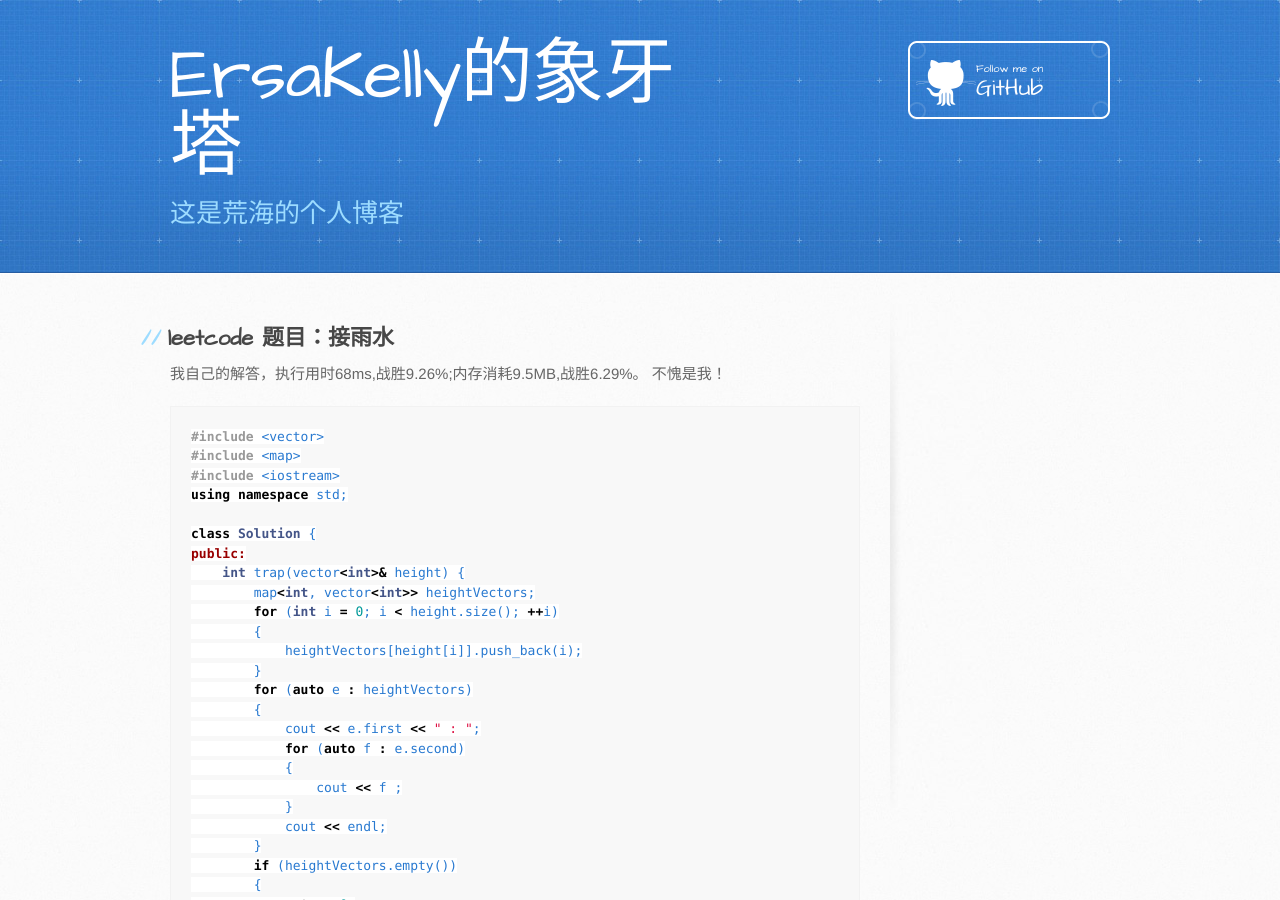
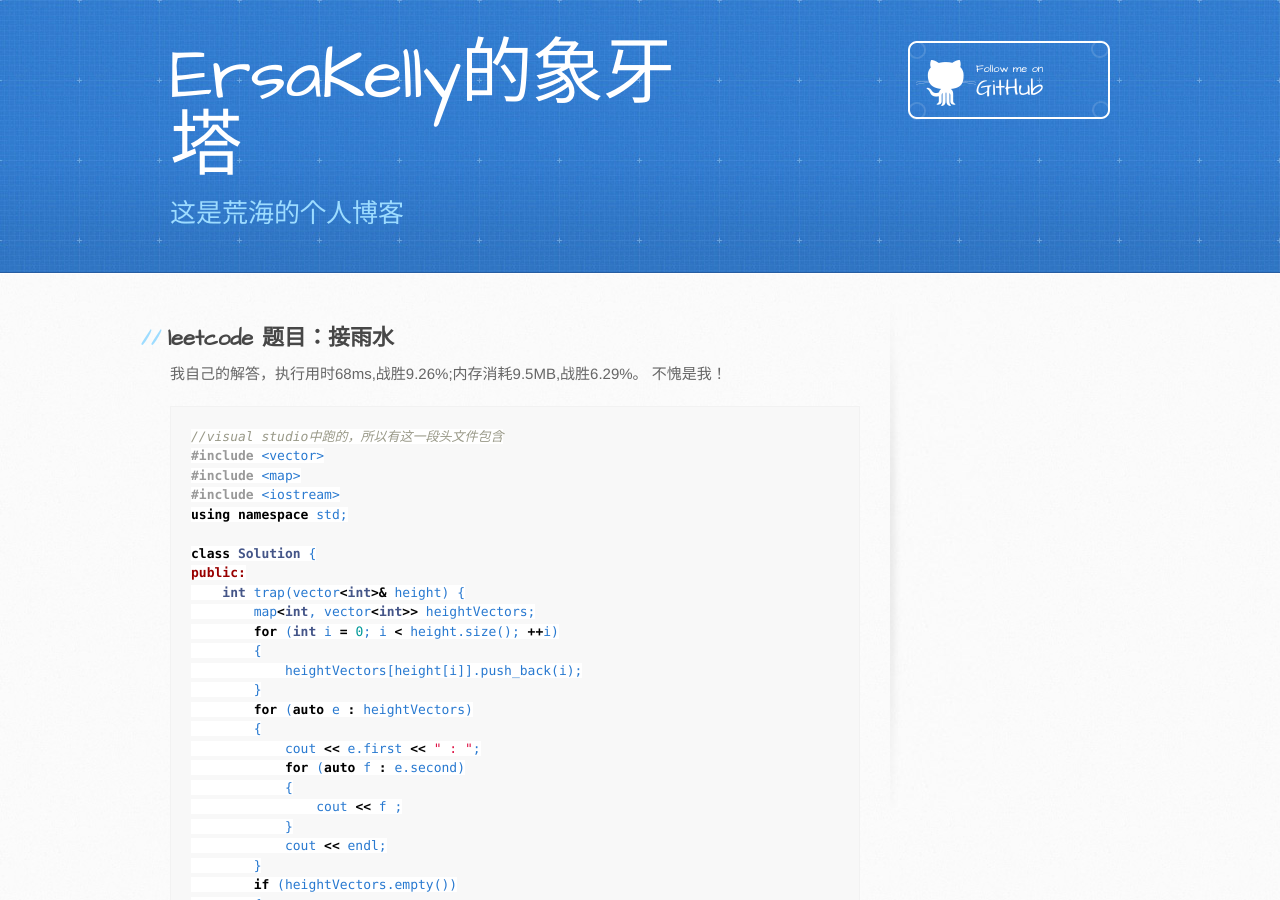
Before and after one commit to TheDesertedSea/TheDesertedSea.github.io, a Jekyll site: the page built from note/接雨水.md, in a window 1280 px wide and 900 px high. Built offline with Jekyll 4.4.1, drawn with Linux system fonts in a browser that asks for light colours; our own code applies the rules of GitHub Pages for plain Markdown files.

Commit message:
Update 接雨水.md

````diff
--- a/note/接雨水.md
+++ b/note/接雨水.md
@@ -8,6 +8,7 @@ layout: default
 不愧是我！
 
 ```c++
+//visual studio中跑的，所以有这一段头文件包含
 #include <vector>
 #include <map>
 #include <iostream>
````
